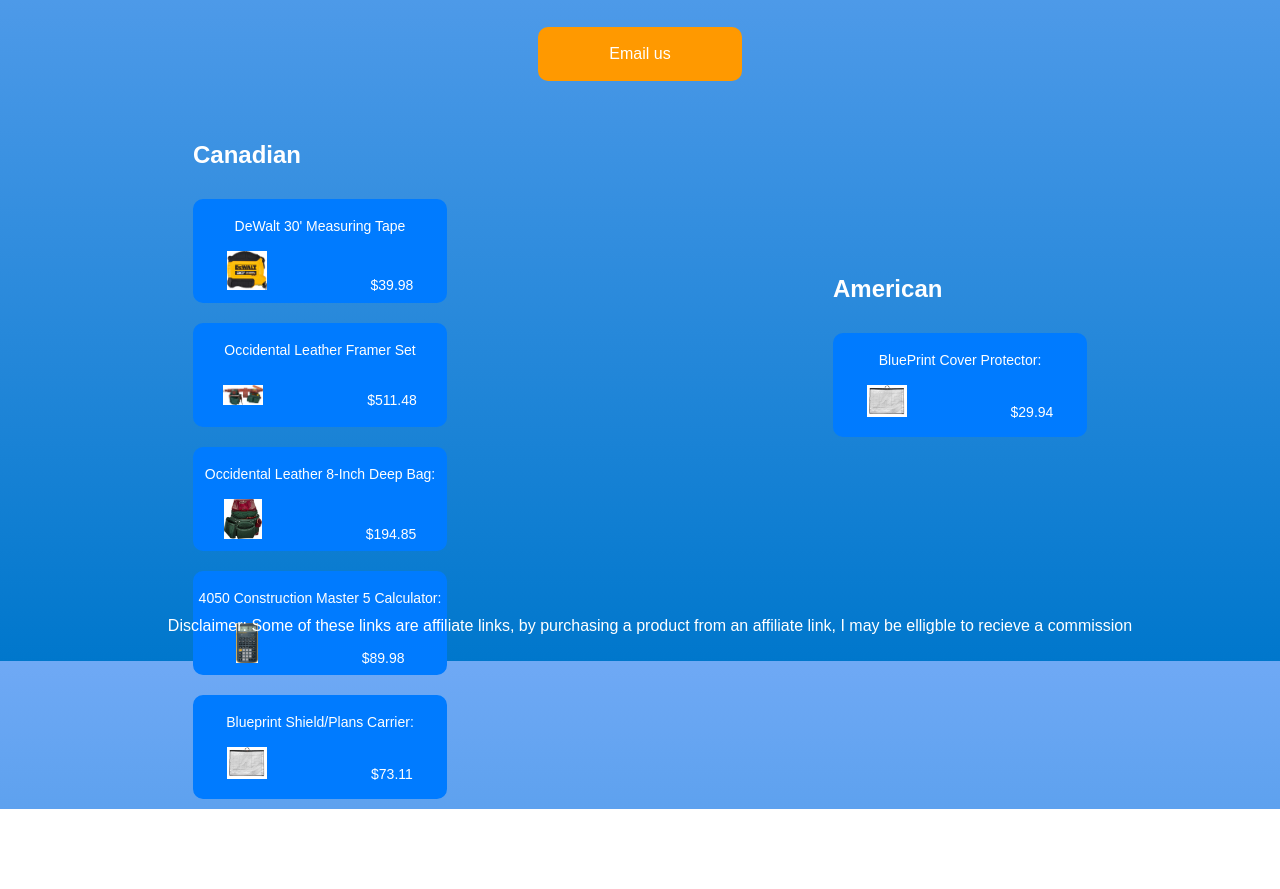
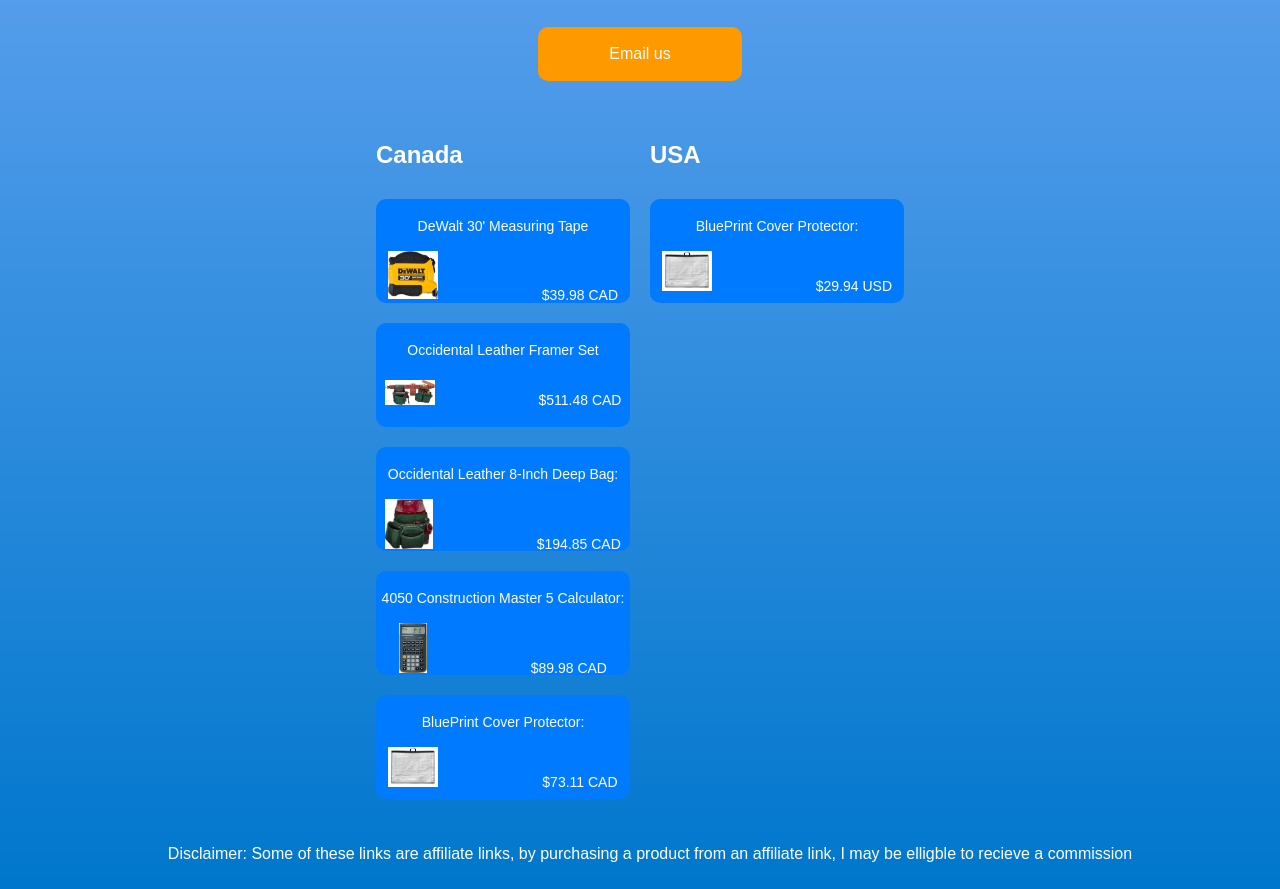
Before and after one commit to ConnerWestgarde-comp/website-vestgaard, a plain HTML site: page index.html in a window 1280 px wide. Shown: the part 289-1178 px from the top of the page. Before the commit the page ends 1098 px from the top, so only its background shows below. Drawn offline with Linux system fonts and the light colour scheme.

Commit message:
Update index.html

```diff
--- a/index.html
+++ b/index.html
@@ -90,11 +90,11 @@
 
         main {
             display: flex;
-            align-items: center;
-            justify-content: space-around;
-            height: 60vh;
-            flex-direction:column;
-            flex-wrap: wrap;
+            align-items:stretch;
+            justify-content: center;
+
+
+
 
         }
 
@@ -103,7 +103,7 @@
             width: 15;
             display: flex;
             flex-direction: column;
-
+            align-items: flex-start;
 
 
         }
@@ -123,6 +123,7 @@
             transition: background-color 0.3s ease, outline 0.3s ease; /* Smooth transitions */
             font-size: 14px; /* Decrease font size for more text */
             margin: 10px 0;
+            justify-content: start;
 
         }
         .button:first-child {
@@ -134,9 +135,9 @@
             outline: 2px solid #0056b3; /* Outline color on hover */
         }
         .button img {
-            max-width: 40px; /* Set the maximum width of the image */
+            max-width: 50px; /* Set the maximum width of the image */
             margin-right: 100px; /* Add right margin to separate the image and button text */
-            max-height: 40px;
+            max-height: 50px;
         }
 
            footer {
@@ -173,41 +174,41 @@
 
     <main>
 	 <div class="button-container">
-        <h2>Canadian</h2>
+        <h2>Canada</h2>
         <a href="https://amzn.to/47RDXl1" class="button">DeWalt 30' Measuring Tape
             <img src="Dewalt.jpg" alt="Dewalt">
-            $39.98
+            $39.98 CAD
             </a>
 
 
             <a href="https://amzn.to/3vIvfrM" class="button">Occidental Leather Framer Set
             <img src="framerset.jpg" alt="Leather Framer Set">
-            $511.48
+            $511.48 CAD
             </a>
 
 
             <a href="https://amzn.to/48Ef5i4" class="button">Occidental Leather 8-Inch Deep Bag:
             <img src="ToolBag.jpg" alt="Leather Bag">
-            $194.85
+            $194.85 CAD
             </a>
 
 
             <a href="https://amzn.to/4aZ7NqI" class="button">4050 Construction Master 5 Calculator:
             <img src="calculator.jpg" alt="Calculator">
-            $89.98
+            $89.98 CAD
             </a>
 
-            <a href="https://amzn.to/480tQud" class="button">Blueprint Shield/Plans Carrier:
+            <a href="https://amzn.to/480tQud" class="button">BluePrint Cover Protector:
             <img src="blueprint.jpg" alt="shield">
-                $73.11
+                $73.11 CAD
                 </a>
 
         </div>
         <div class="button-container">
-            <h2>American</h2>
+            <h2>USA</h2>
             <a href="https://amzn.to/3SIcuho" class="button">BluePrint Cover Protector:
                 <img src="blueprint.jpg" alt="Holder">
-                $29.94
+                $29.94 USD
                 </a>
 
 
```
